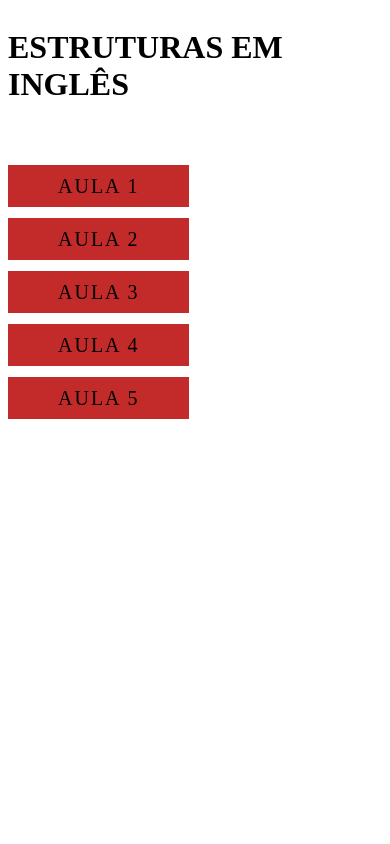
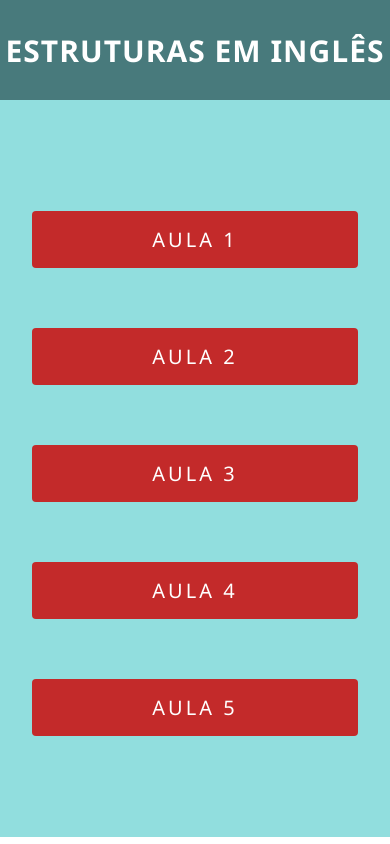
Before and after one commit to Cesar-Felizardo/STUDY, a plain HTML site: page index.html in a window 390 px wide. Drawn offline with Linux system fonts and the light colour scheme.

Commit message:
terceito commit

```diff
--- a/css/style.css
+++ b/css/style.css
@@ -1,37 +1,80 @@
+*{
+    margin: 0;
+    padding: 0;
+}
 
 header {
+    font-family: 'Segoe UI', Tahoma, Geneva, Verdana, sans-serif;
     width: 100%;
     display: flex;
     justify-content: center;
     align-items: center;
+    background: rgb(72, 122, 124);
+    height: 100px;
+    letter-spacing: 2px;
+    color: white;
 }
 
 main {
+    font-family: 'Segoe UI', Tahoma, Geneva, Verdana, sans-serif;
     display: flex;
+    justify-content: center;
+    align-items: center;
     flex-direction: column;
-    margin-top: 50px;
+    background-color: rgb(145, 222, 222);
+    padding: 35px 10px;
+    height: 79vh;
 }
 
 .studing {
-    margin-bottom: 30px;
+    margin-bottom: 40px;
+    padding-top: 50px;
 }
 
 a {
     text-decoration: none;
     font-size: 20px;
-    color: #000000;
+    color: #ffffff;
     background: #c32a2a;
-    padding: 10px 50px;
-    letter-spacing: 2px;
+    padding: 15px 140px;
+    letter-spacing: 3px;
+    border-radius: 4px;
 }
 
 a:hover {
     font-weight: 400;
-    background: #d11717;
+    background: #dd0a0a;
 }
 
-@media screen  and (width: 404px) {
+
+/* MEDIA QUERY 450PX */
+
+@media screen  and (max-width: 450px) {
+
     h1 {
-        font-size: 20px;
+        font-size: 30px;
+        color: white;
+        letter-spacing: 1px;
+    }
+
+    main {
+        display: flex;
+        justify-content: center;
+        align-items: center;
+        flex-direction: column;
     }
 }
+
+
+/* MEDIA QUERY 450PX */
+
+main {
+    padding-top: -50px;
+}
+
+@media screen  and (max-width: 450px) {
+
+    a {
+        padding: 15px 120px;
+    }
+}
```
